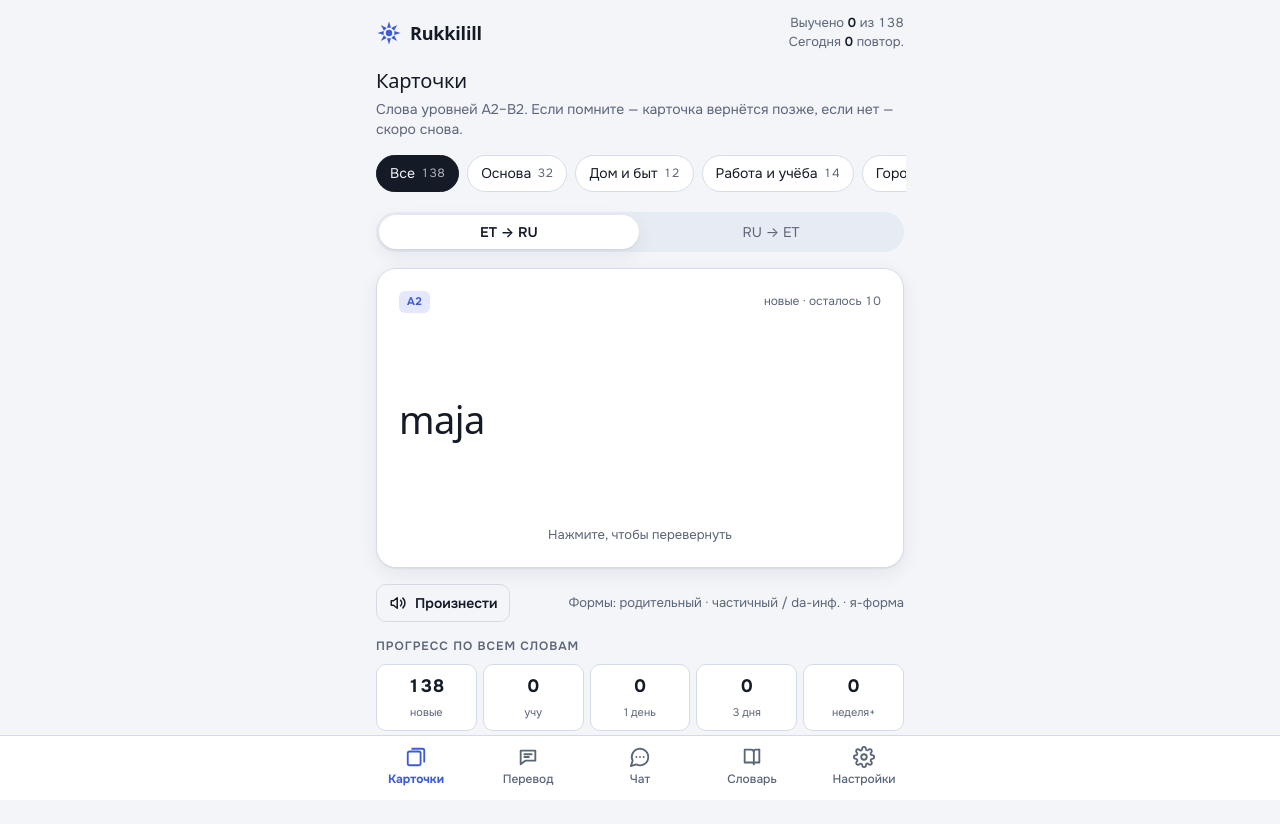
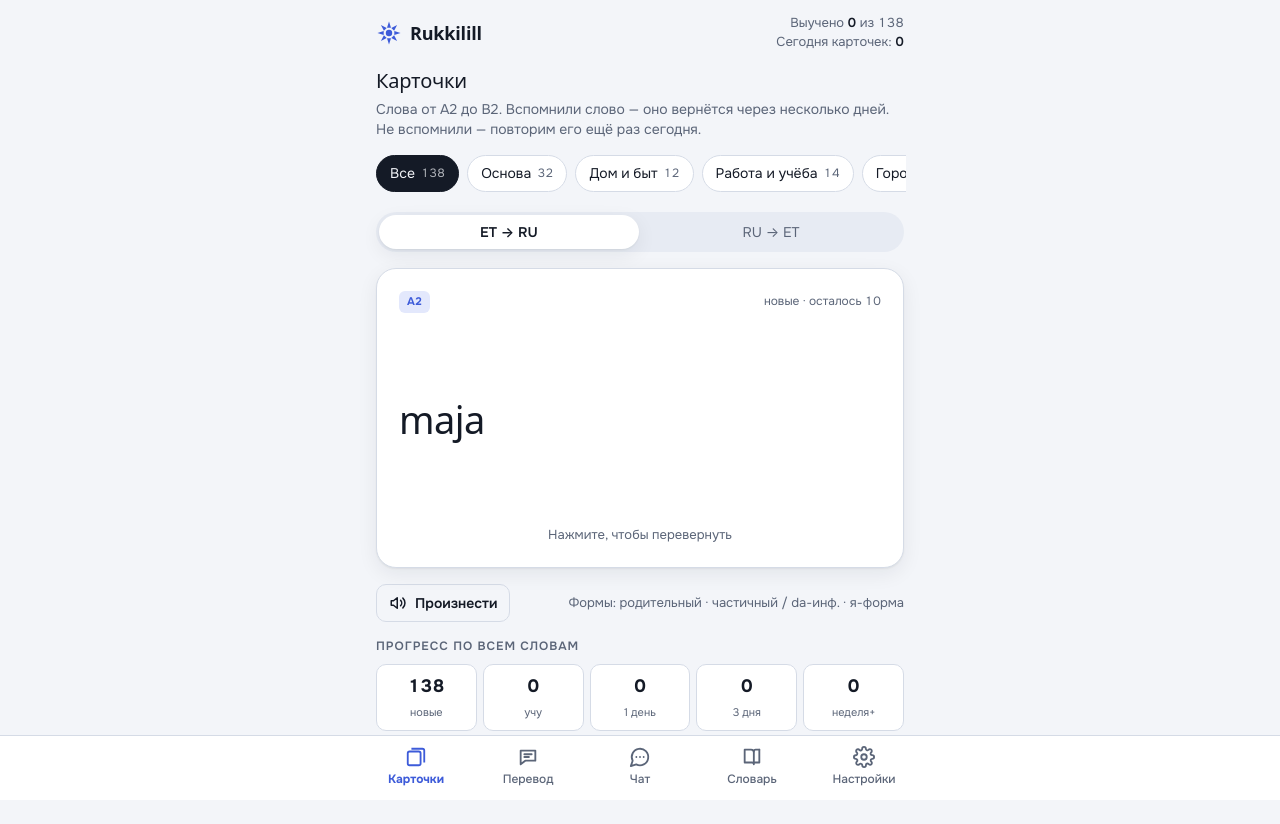
Before and after one commit to Gazette703/rukkilill, a plain HTML site: page index.html in a window 1280 px wide. Drawn offline with Linux system fonts and the light colour scheme; a web font is replaced by a local one.

Commit message:
Reword flashcards intro and daily counter
Co-Authored-By: Claude Opus 5.5 <noreply@anthropic.com>
Claude-Session: https://claude.ai/code/session_01S3vHE8rpFLcTknFMt7BJ8N

```diff
--- a/index.html
+++ b/index.html
@@ -380,7 +380,7 @@ function normalize(s){ return s.toLowerCase().replace(/[.,!?;:«»"'—–-]/g,"
 
 function updateStat(){
   const n = learnedCount(), total = allWords().length;
-  $("#stat").innerHTML = `Выучено <b>${n}</b> из ${total}<br>Сегодня <b>${S.log[today()]||0}</b> повтор.`;
+  $("#stat").innerHTML = `Выучено <b>${n}</b> из ${total}<br>Сегодня карточек: <b>${S.log[today()]||0}</b>`;
 }
 
 // ---------- Claude (dictionary + grading) ----------
@@ -470,7 +470,7 @@ function renderCards(){
   const v = $("#v-cards"); v.innerHTML = "";
   const topics = [{id:"all",name:"Все"}, ...TOPICS, ...(S.custom.length?[{id:"mine",name:"Мои слова"}]:[])];
   const all = allWords();
-  v.append(h(`<div><h2>Карточки</h2><p class="sub">Слова уровней A2–B2. Если помните — карточка вернётся позже, если нет — скоро снова.</p></div>`));
+  v.append(h(`<div><h2>Карточки</h2><p class="sub">Слова от A2 до B2. Вспомнили слово — оно вернётся через несколько дней. Не вспомнили — повторим его ещё раз сегодня.</p></div>`));
   const chips = h(`<div class="chips" role="group" aria-label="Тема"></div>`);
   for(const t of topics){
     const ws = t.id==="all"?all:all.filter(w=>w.topic===t.id);
--- a/sw.js
+++ b/sw.js
@@ -1,6 +1,6 @@
 // Offline support: app files are served from cache; fonts are cached as they load.
 // Bump VERSION whenever any app file changes so phones pick up the update.
-const VERSION = "rukkilill-v5";
+const VERSION = "rukkilill-v6";
 const APP_FILES = [
   "./", "index.html", "manifest.webmanifest", "vendor/anthropic.js",
   "icons/icon-192.png", "icons/icon-512.png", "icons/icon-maskable-512.png", "icons/apple-touch-icon.png"
```
